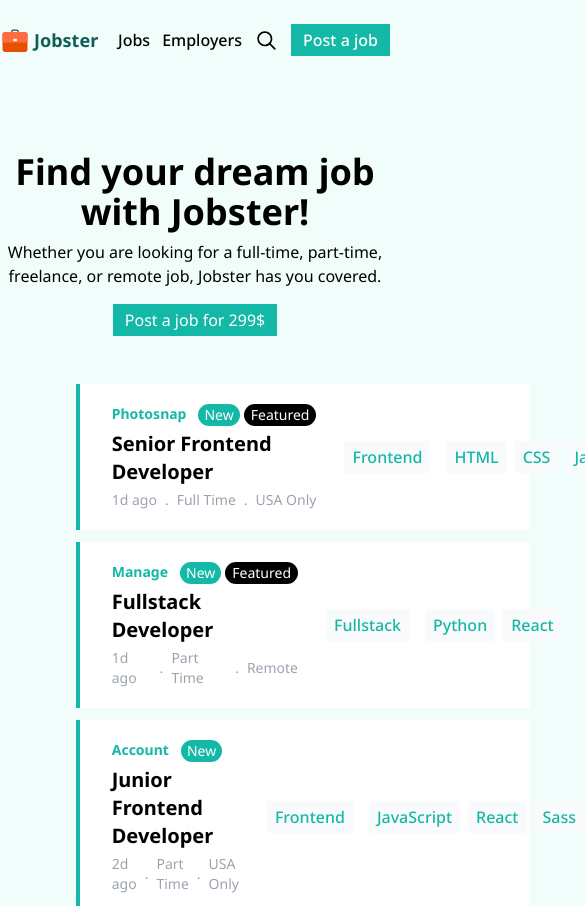
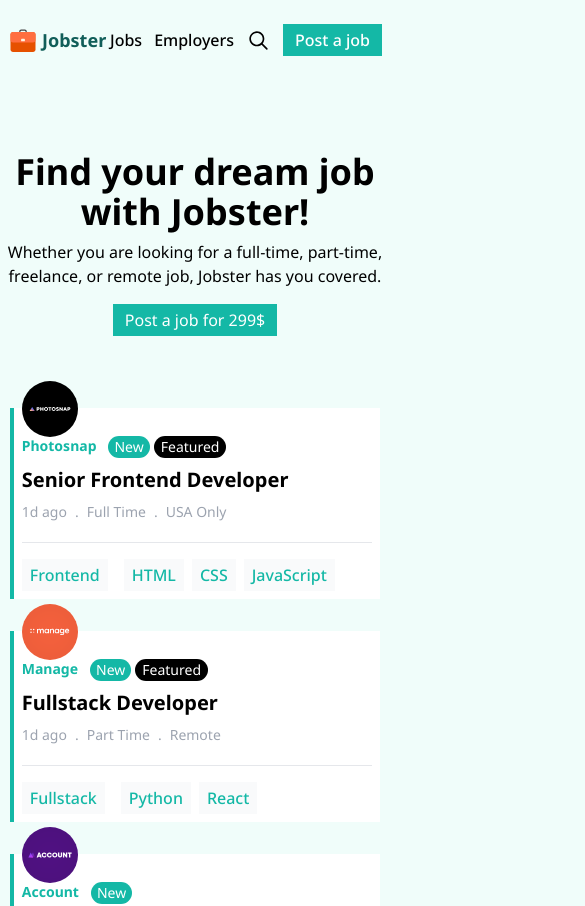
Before and after one commit to Heba-WebDev/NextJob, a React (Vite) app: page / in a window 390 px wide. Shown: the top 906 px of the page, 585 px wide, since content can reach past the window. Built offline with nearby package versions, Linux system fonts and the light colour scheme.

Commit message:
fix - responsiveness Job component

```diff
--- a/package.json
+++ b/package.json
@@ -17,6 +17,7 @@
     "react-router-dom": "^6.9.0"
   },
   "devDependencies": {
+    "@testing-library/react": "^14.0.0",
     "@types/react": "^18.0.28",
     "@types/react-dom": "^18.0.11",
     "@vitejs/plugin-react": "^3.1.0",
--- a/src/Components/Hero.jsx
+++ b/src/Components/Hero.jsx
@@ -8,7 +8,7 @@ export default function Hero() {
         Whether you are looking for a full-time, part-time, freelance, or remote
         job, Jobster has you covered.
       </p>
-      <button type="button" className="py-1 px-3 text-white bg-teal-500">
+      <button type="button" className="py-1 px-3 text-white bg-teal-500 mb-6">
         Post a job for 299$
       </button>
     </section>
--- a/src/Components/Job.jsx
+++ b/src/Components/Job.jsx
@@ -19,12 +19,14 @@ export default function Job({
 }) {
   const imageSrc = `src/assets/images/${logo}`;
   return (
-    <section className="container mx-auto flex justify-between">
-      <div className="flex gap-3 items-center p-3">
-        <div>
-          <img src={imageSrc} alt="" />
-        </div>
-        <div className="grid gap-1">
+    <section className="container mx-auto flex flex-col lg:flex-row justify-between">
+      <div className="relative flex flex-col lg:flex-row gap-3 md:col-span-1 lg:items-center py-3 lg:p-3">
+        <img
+          className=" w-14 self-start lg:self-auto absolute lg:relative w-14 lg:w-auto top-[-28%] lg:top-0"
+          src={imageSrc}
+          alt=""
+        />
+        <div className="grid gap-1 lg:gap-0 lg:w-auto py-2 lg:py-0">
           <div className="flex gap-3">
             <strong className="text-teal-500 text-sm">{company}</strong>
             <div className="flex gap-1">
@@ -33,7 +35,7 @@ export default function Job({
             </div>
           </div>
           <div>
-            <h2 className="font-semibold text-xl">{position}</h2>
+            <h2 className="font-semibold text-xl py-1 lg:py-0">{position}</h2>
           </div>
           <div className="flex gap-2 text-gray-400 items-center text-sm">
             <span>{postedAt}</span>
@@ -44,7 +46,8 @@ export default function Job({
           </div>
         </div>
       </div>
-      <div className="flex gap-2 items-center px-4">
+      <hr className="md:hidden py-2" />
+      <div className="flex flex-wrap gap-2 items-center md:px-4">
         <Requirement requirement={role} />
         <span>{level}</span>
         {languages &&
--- a/src/Components/Jobs.jsx
+++ b/src/Components/Jobs.jsx
@@ -4,12 +4,12 @@ import Job from './Job';
 
 export default function Jobs() {
   return (
-    <div className="grid gap-3 mt-6">
+    <div className="grid gap-8 md:gap-3 mt-6">
       {data.map((job) => {
         return (
           <div
             key={job.id}
-            className="bg-white w-3/4 mx-auto p-2 border border-4 border-l-teal-500 border-r-0 border-t-0 border-b-0"
+            className="bg-white w-[95%] md:w-3/4 mx-auto p-2 border border-4 border-l-teal-500 border-r-0 border-t-0 border-b-0"
           >
             <Job
               logo={job.logo}
--- a/src/Components/Navbar.jsx
+++ b/src/Components/Navbar.jsx
@@ -5,7 +5,7 @@ import { RxMagnifyingGlass } from 'react-icons/rx';
 
 export default function Navbar() {
   return (
-    <nav className="container mx-auto flex justify-between py-6 font-medium">
+    <nav className="container mx-auto flex justify-between py-6 px-2 md:px-0 font-medium">
       <div className="flex items-center gap-1">
         <FcBriefcase size="30" />
         <span className="font-bold text-teal-800 text-lg">Jobster</span>
```
Also changed, not shown: 2 other files (tests, documents, lock files or other folders).
